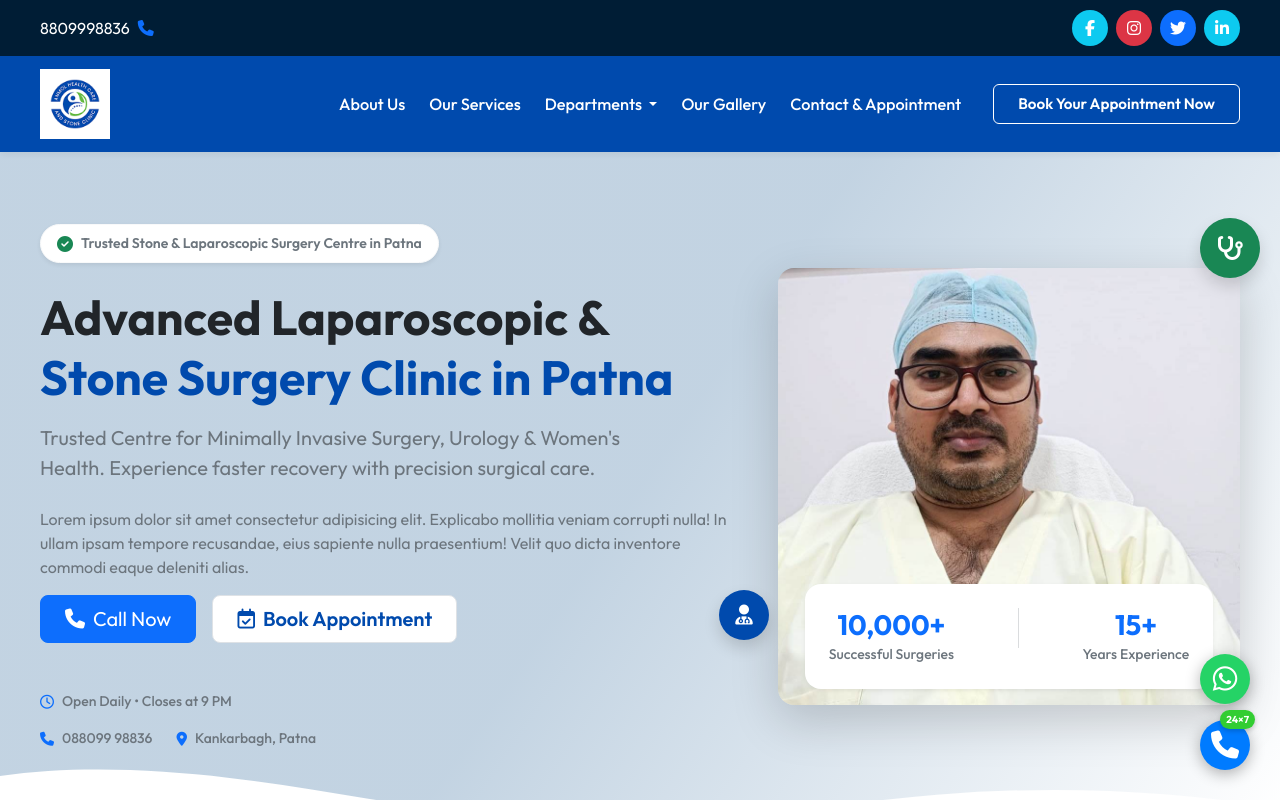
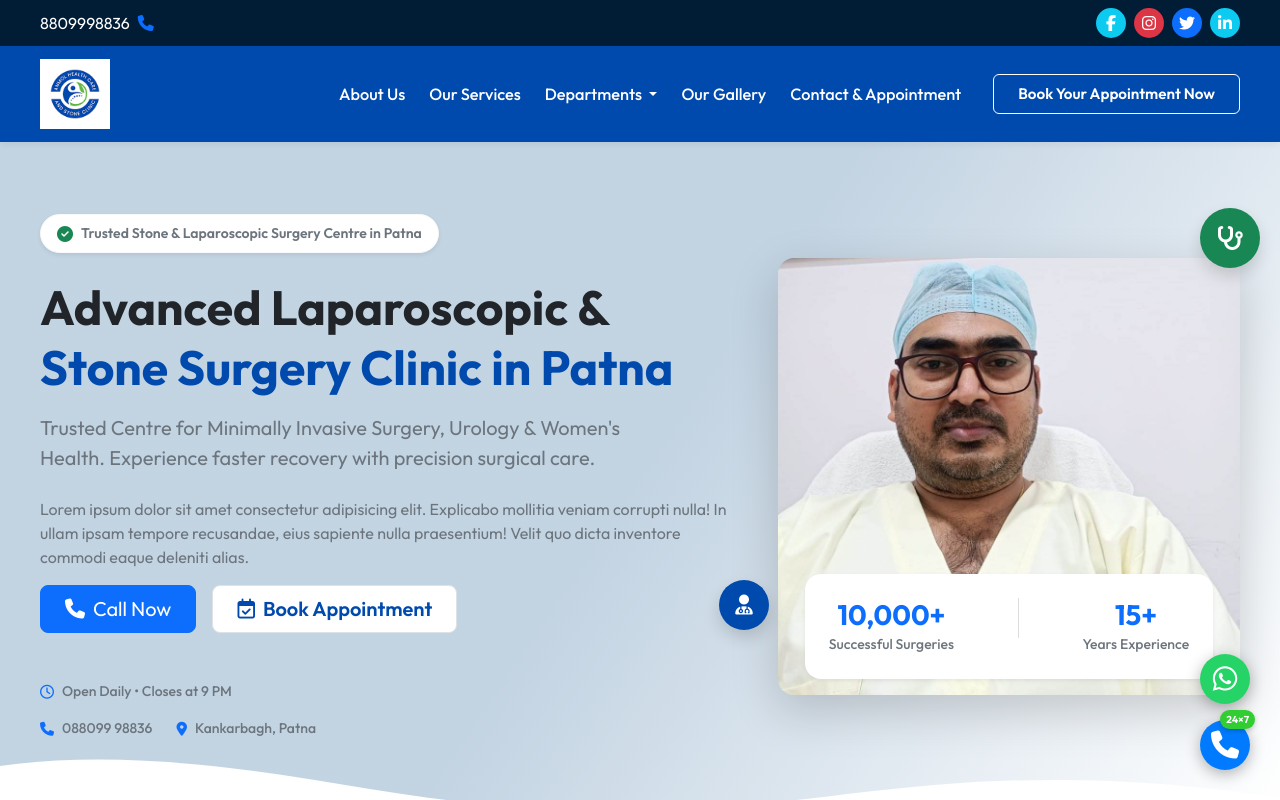
Before and after one commit to webzyro/Anmol-healthcare, a plain HTML site: page index.html in a window 1280 px wide. Shown: the top 800 px of the page. Drawn offline with nearby package versions, Linux system fonts and the light colour scheme.

Commit message:
fix icon width

```diff
--- a/assets/css/main.css
+++ b/assets/css/main.css
@@ -19,7 +19,7 @@ body {
 /* Header */
 #header {
     background-color: #001d35;
-    padding: 10px 0;
+    padding: 8px 0;
 }
 
 /* Navbar Customization */
--- a/index.html
+++ b/index.html
@@ -44,16 +44,32 @@
             <i class="fa-solid fa-phone text-primary"></i>
           </div>
           <div class="social-links d-flex gap-2">
-            <a href="#" class="social-icon bg-info">
+            <a
+              href="#"
+              class="social-icon bg-info"
+              style="width: 30px; height: 30px"
+            >
               <i class="fa-brands fa-facebook-f"></i>
             </a>
-            <a href="#" class="social-icon bg-danger">
+            <a
+              href="#"
+              class="social-icon bg-danger"
+              style="width: 30px; height: 30px"
+            >
               <i class="fa-brands fa-instagram"></i>
             </a>
-            <a href="#" class="social-icon bg-primary">
+            <a
+              href="#"
+              class="social-icon bg-primary"
+              style="width: 30px; height: 30px"
+            >
               <i class="fa-brands fa-twitter"></i>
             </a>
-            <a href="#" class="social-icon bg-info">
+            <a
+              href="#"
+              class="social-icon bg-info"
+              style="width: 30px; height: 30px"
+            >
               <i class="fa-brands fa-linkedin-in"></i>
             </a>
           </div>
```
